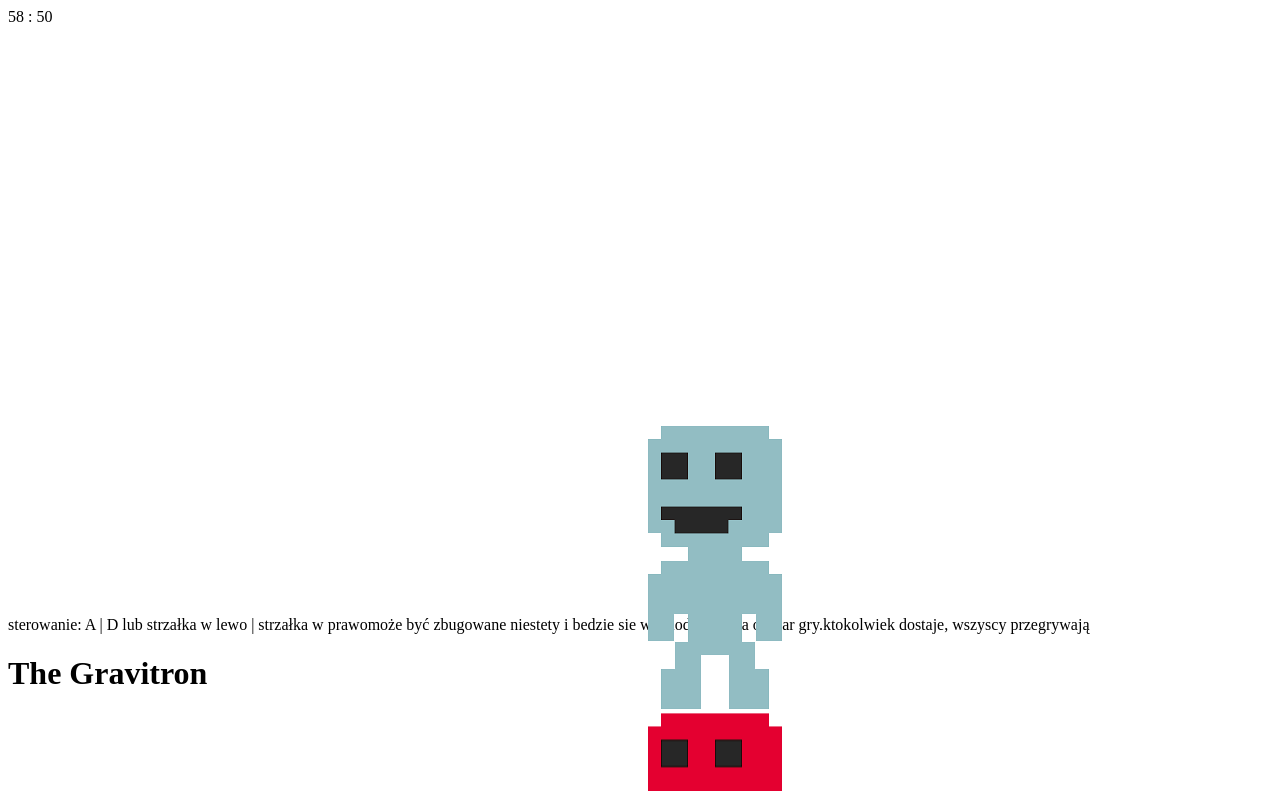
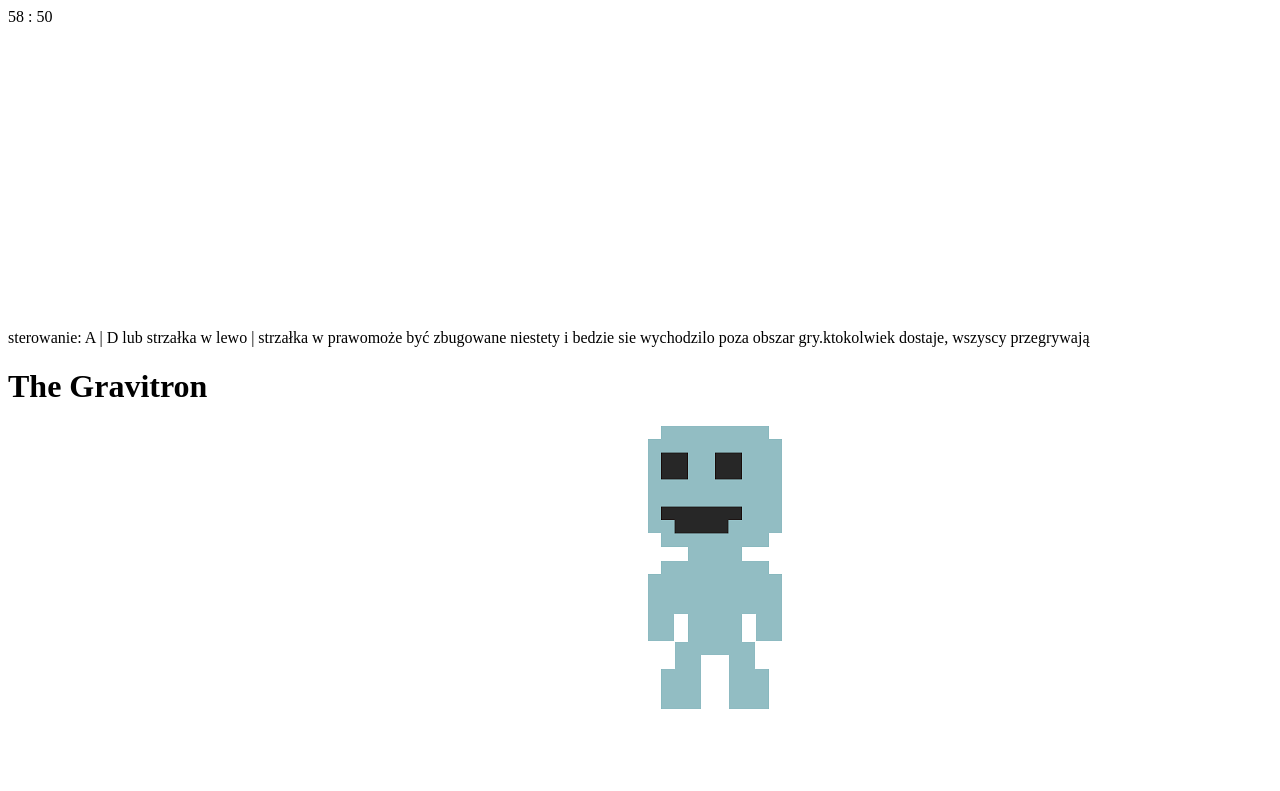
Before and after one commit to matitryc/The-Gravitron, a Vue app: page / in a window 1280 px wide. Shown: the top 791 px of the page. Built offline with nearby package versions, Linux system fonts and the light colour scheme; the HTML template or start-up script is replaced by a standard one.

Commit message:
only one player

```diff
--- a/src/components/GameField.vue
+++ b/src/components/GameField.vue
@@ -57,18 +57,6 @@ const players = reactive<Player[]>([
     controls: {
       left: 'a',
       right: 'd'
-    },
-    collides: false,
-    position: null,
-    checkpointPosition: null,
-    checkpointGravity: null
-  },
-  {
-    id: Math.random(),
-    gravity: 'down',
-    controls: {
-      left: 'ArrowLeft',
-      right: 'ArrowRight'
     },
     collides: false,
     position: null,
```
